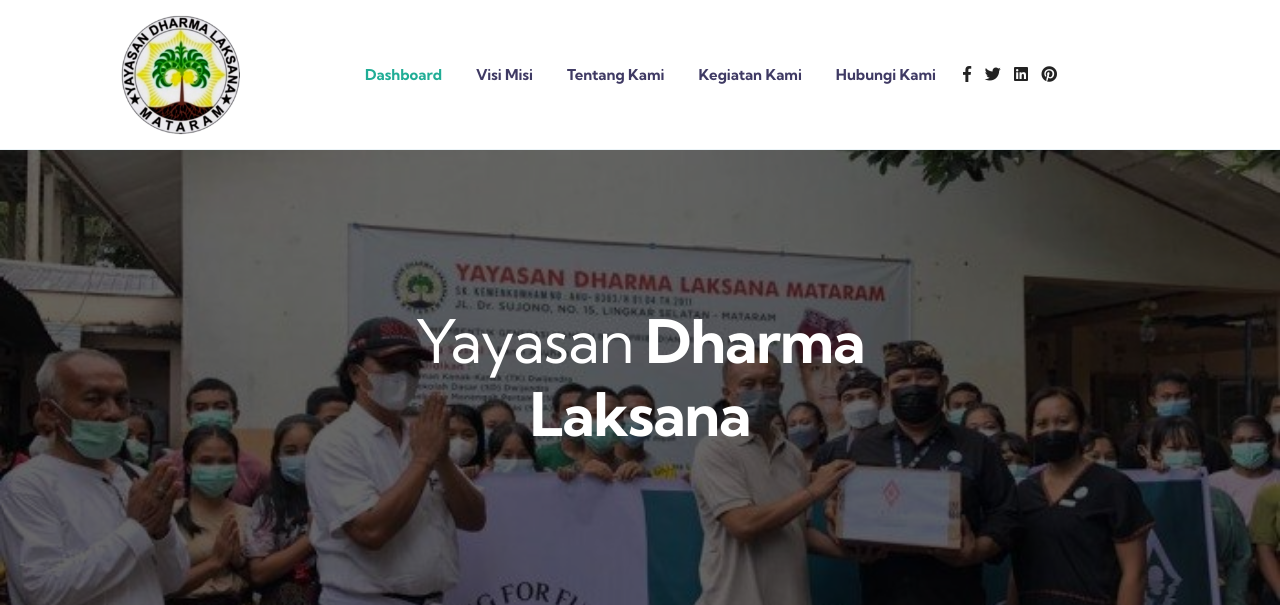
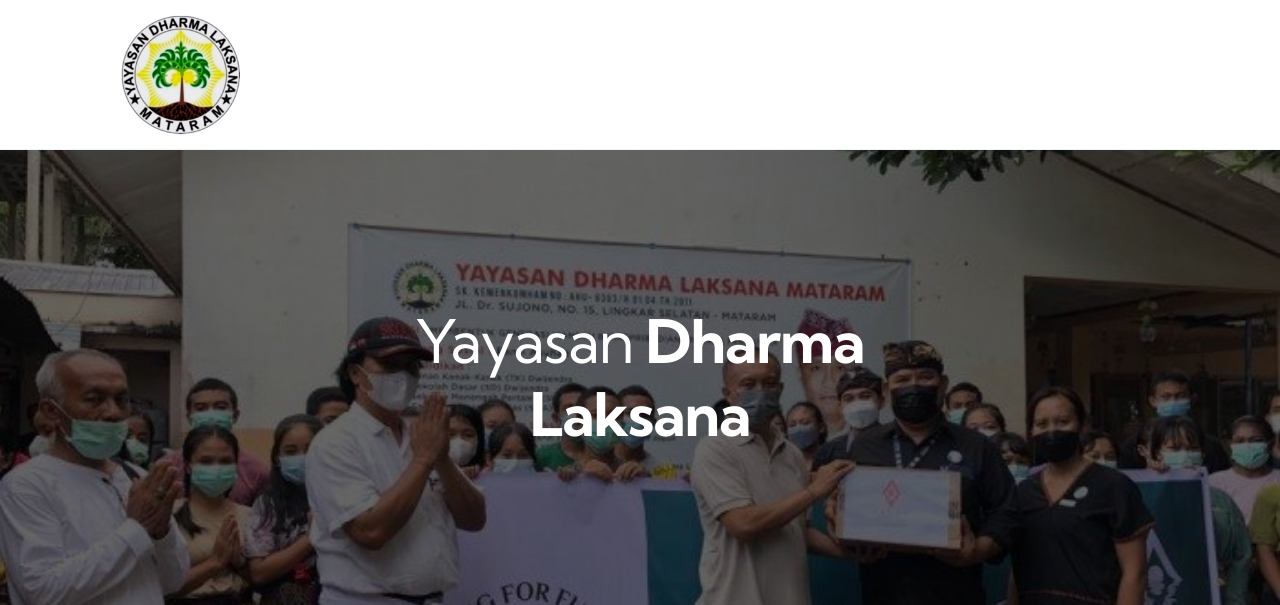
Before and after one commit to DharmaLaksana1/PKL2025, a PHP site: page / in a window 1280 px wide. Shown: the top 605 px of the page. Run offline with PHP 8.4, Linux system fonts and the light colour scheme; some libraries are stand-ins or nearby versions.

Commit message:
navbar edit

```diff
--- a/index.html
+++ b/index.php
@@ -48,53 +48,12 @@
                     </button>
 
                     <!-- Collapse -->
-                    <div class="collapse navbar-collapse" id="navbarMenu">
-
-                        <ul class="navbar-nav mx-auto">
-
-                            <li class="nav-item ">
-                                <a href="index.html" class="nav-link js-scroll-trigger" style="color: #20ad96;">
-                                   Dashboard
-                                </a>
-                            </li>
-                            <li class="nav-item ">
-                                <a href="index-2.html" class="nav-link js-scroll-trigger">
-                                    Visi Misi
-                                </a>
-                            </li>
-                            <li class="nav-item ">
-                                <a href="about.php" class="nav-link js-scroll-trigger">
-                                    Tentang Kami
-                                </a>
-                            </li>
-                            <li class="nav-item ">
-                                <a href="blog.php" class="nav-link js-scroll-trigger">
-                                    Kegiatan Kami
-                                </a>
-                            </li>
-                            <li class="nav-item ">
-                                <a href="contact.html" class="nav-link js-scroll-trigger">
-                                    Hubungi Kami
-                                </a>
-                            </li>
-
-
-
-                        <div class="d-flex align-items-center">
-                            <div class="header-socials social-links d-none d-lg-none d-xl-block">
-                                <a href="#"><i class="fab fa-facebook-f"></i></a>
-                                <a href="#"><i class="fab fa-twitter"></i></a>
-                                <a href="#"><i class="fab fa-linkedin"></i></a>
-                                <a href="#"><i class="fab fa-pinterest"></i></a>
-                            </div>
-
-
-                        </div>
-
-                    </div> <!-- / .navbar-collapse -->
+                     <!-- / .navbar-collapse -->
                 </div> <!-- / .container -->
             </nav>
         </div>
+
+
     </header>
 
 
```
Also changed, not shown: navbar.php (added, +81 -0 lines), index-2.php (renamed from index-2.html).
